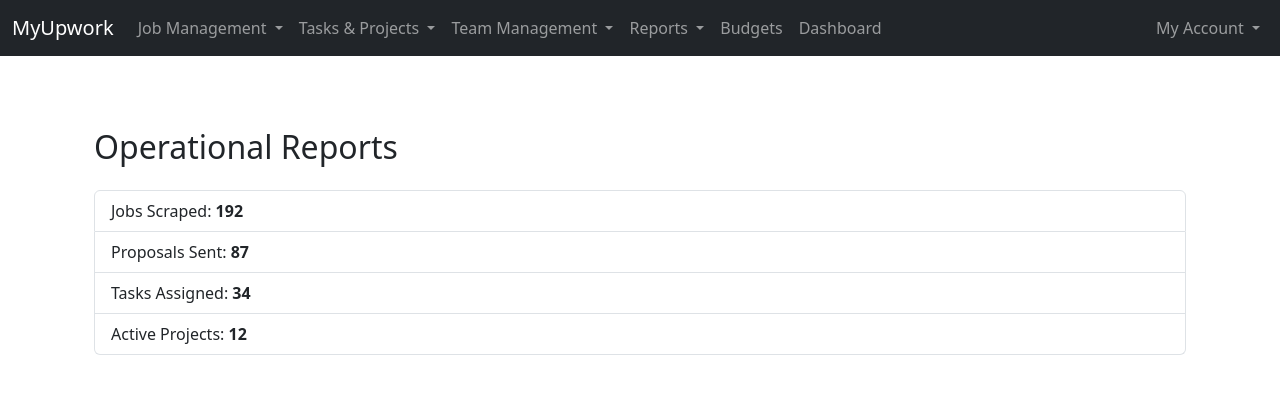
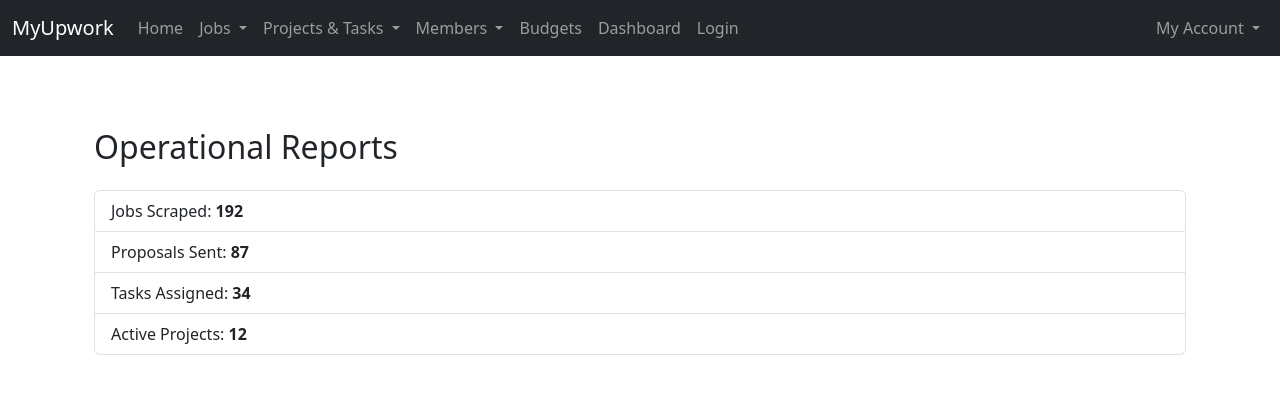
Before and after one commit to AsadMehmood-meta/UAMS-2, a Flask app: page /operational_reports in a window 1280 px wide. Shown: the top 394 px of the page. Run offline with Flask 3, Linux system fonts and the light colour scheme.

Commit message:
changes in navbar, create separate login page , remove reports from navbar

```diff
--- a/app/router/routes.py
+++ b/app/router/routes.py
@@ -4,6 +4,10 @@ from flask import render_template , request
 @app.route('/')
 def home():
     return render_template('home.html') # default home
+
+@app.route('/login', methods=['GET'])
+def login():
+    return render_template('login.html') , 200
 
 @app.route('/signup', methods=['GET', 'POST'])
 def signup():
--- a/app/templates/base.html
+++ b/app/templates/base.html
@@ -18,10 +18,15 @@
     <div class="collapse navbar-collapse" id="mainNavbar">
       <ul class="navbar-nav">
 
-        <!-- Job Management -->
+        <!-- Home -->
+        <li class="nav-item">
+          <a class="nav-link" href="{{ url_for('home') }}">Home</a>
+        </li>
+
+        <!-- Jobs-->
         <li class="nav-item dropdown">
           <a class="nav-link dropdown-toggle" href="#" id="jobDropdown" role="button" data-bs-toggle="dropdown">
-            Job Management
+            Jobs
           </a>
           <ul class="dropdown-menu">
             <li><a class="dropdown-item" href="{{ url_for('all_jobs') }}">All Jobs</a></li>
@@ -30,39 +35,28 @@
           </ul>
         </li>
 
-        <!-- Tasks & Projects -->
+        <!-- Projects & Tasks -->
         <li class="nav-item dropdown">
           <a class="nav-link dropdown-toggle" href="#" id="taskDropdown" role="button" data-bs-toggle="dropdown">
-            Tasks & Projects
+            Projects & Tasks
           </a>
           <ul class="dropdown-menu">
+            <li><a class="dropdown-item" href="{{ url_for('projects') }}">Projects</a></li>
             <li><a class="dropdown-item" href="{{ url_for('assigned_tasks') }}">Assigned Tasks</a></li>
             <li><a class="dropdown-item" href="{{ url_for('team_taskboard') }}">Team Taskboard</a></li>
             <li><a class="dropdown-item" href="{{ url_for('project_deadlines') }}">Project Deadlines</a></li>
           </ul>
         </li>
 
-        <!-- Team Management -->
+        <!-- Members -->
         <li class="nav-item dropdown">
           <a class="nav-link dropdown-toggle" href="#" id="teamDropdown" role="button" data-bs-toggle="dropdown">
-            Team Management
+            Members
           </a>
           <ul class="dropdown-menu">
             <!-- <li><a class="dropdown-item" href="{{ url_for('assigned_tasks') }}">Assign Tasks</a></li> -->
             <li><a class="dropdown-item" href="{{ url_for('team_overview') }}">Team Overview</a></li>
             <li><a class="dropdown-item" href="{{ url_for('roles_permissions') }}">Roles & Permissions</a></li>
-          </ul>
-        </li>
-
-        <!-- Reports -->
-        <li class="nav-item dropdown">
-          <a class="nav-link dropdown-toggle" href="#" id="reportDropdown" role="button" data-bs-toggle="dropdown">
-            Reports
-          </a>
-          <ul class="dropdown-menu">
-            <li><a class="dropdown-item" href="{{ url_for('operational_reports') }}">Operational Reports</a></li>
-            <li><a class="dropdown-item" href="{{ url_for('proposal_success') }}">Proposal Success Rate</a></li>
-            <li><a class="dropdown-item" href="{{ url_for('productivity') }}">Team Productivity</a></li>
           </ul>
         </li>
 
@@ -75,6 +69,12 @@
         <li class="nav-item">
           <a class="nav-link" href="{{ url_for('dashboard') }}">Dashboard</a>
         </li>
+
+        <!-- Login -->
+        <li class="nav-item">
+          <a class="nav-link" href="{{ url_for('login') }}">Login</a>
+        </li>
+
       </ul>
 
       <!-- My Account -->
--- a/app/templates/partials/project_list.html
+++ b/app/templates/partials/project_list.html
@@ -1,3 +1,4 @@
+
 <div class="d-flex flex-wrap gap-4 justify-content-start">
   {% for project in projects %}
     <div class="card shadow-sm p-3" style="width: 22rem;">
```
Also changed, not shown: app/static/css/style.css (+28 -0 lines), app/templates/home.html (+0 -57 lines), app/templates/login.html (added, +34 -0 lines), app/templates/projects.html (+8 -0 lines), 1 other file.
